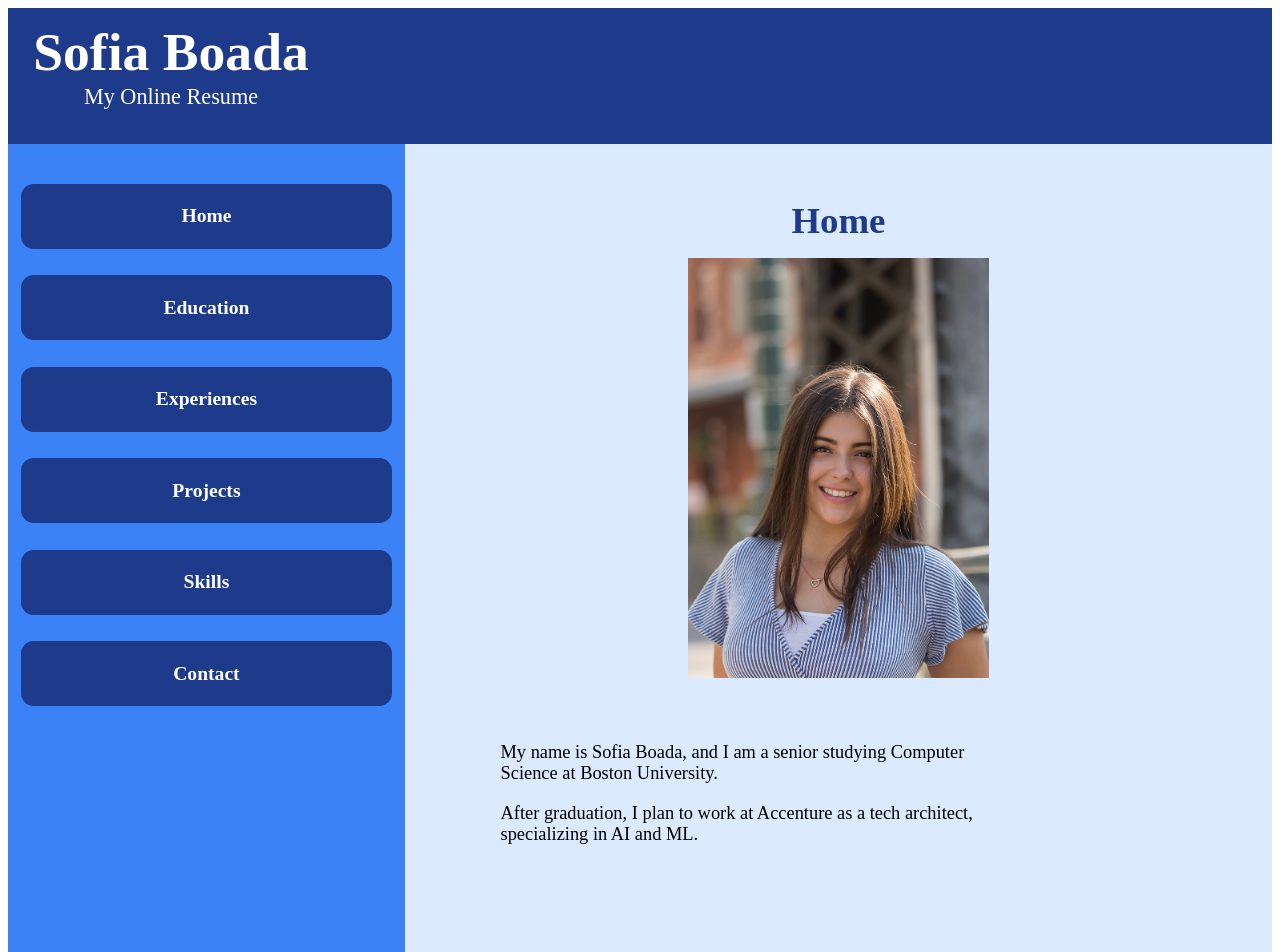
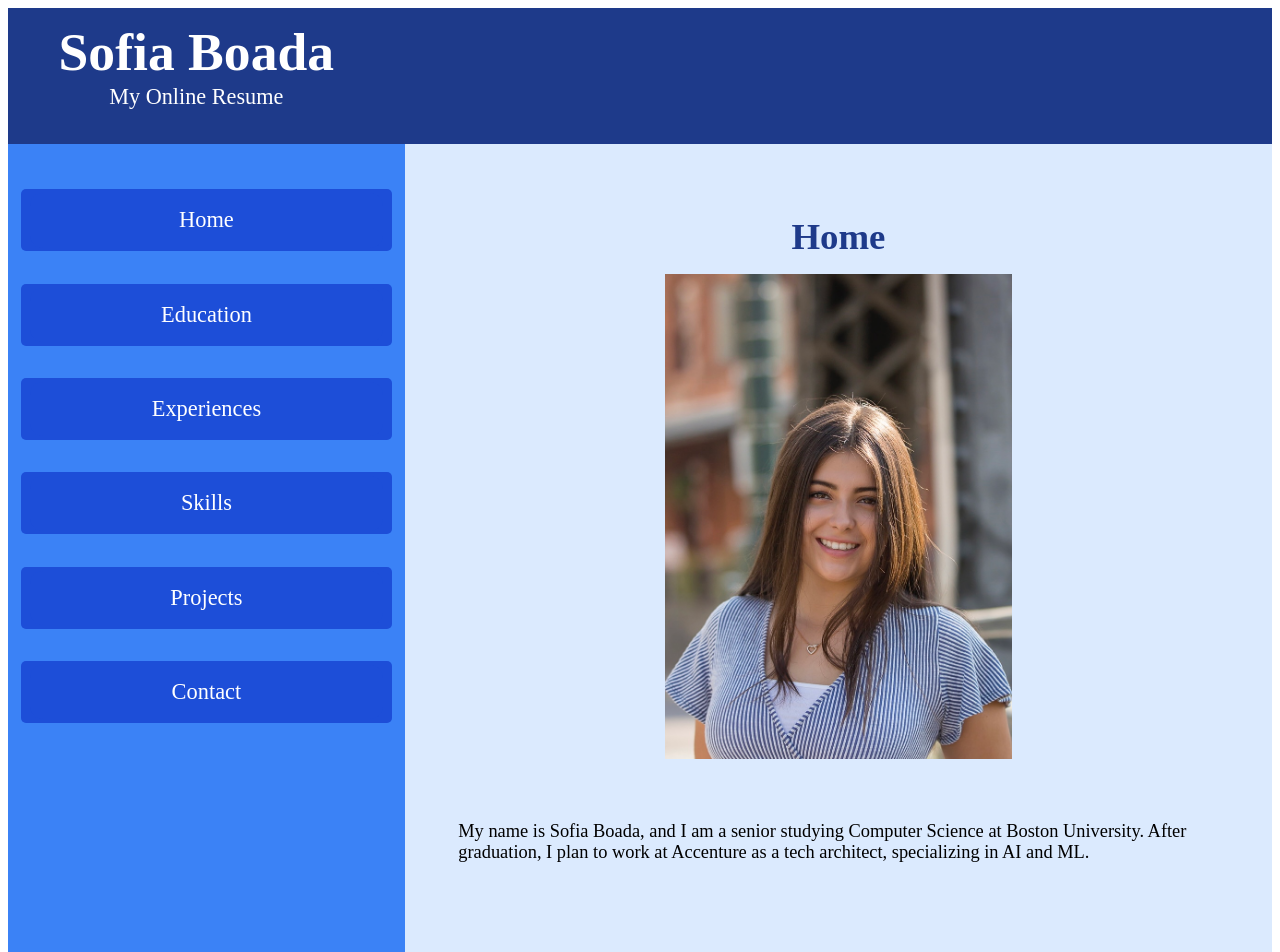
Before and after one commit to sobo3038/mp-3, a React (Vite) app in the folder mp-3/: page / in a window 1280 px wide. Shown: the top 952 px of the page. Built offline with nearby package versions, Linux system fonts and the light colour scheme; the HTML template or start-up script is replaced by a standard one.

Commit message:
completed mp-3

```diff
--- a/mp-3/src/App.tsx
+++ b/mp-3/src/App.tsx
@@ -15,8 +15,8 @@ function Root() {
         <Route path="/" element={<Home />} />
         <Route path="/education" element={<Education />} />
         <Route path="/experiences" element={<Experiences />} />
+        <Route path="/skills" element={<Skills />} />
         <Route path="/projects" element={<Projects />} />
-        <Route path="/skills" element={<Skills />} />
         <Route path="/contact" element={<Contact />} />
       </Routes>
     </>
--- a/mp-3/src/StyledComponents.tsx
+++ b/mp-3/src/StyledComponents.tsx
@@ -1,14 +1,14 @@
 import styled from "styled-components";
 import { Link } from "react-router-dom";
 
-/* Entire page */
+/* Entire page / General styling*/
 export const StyledMain = styled.main`
     display: flex;
+    background-color: #DBEAFE;
     flex-direction: column;
     align-items: center;
-  padding: 3vh 0;
-  background-color: #DBEAFE;
     width: 70%;
+    padding: 5vh 0;
     min-height: 100vh;
     font-family: 'Arial, sans-serif';
     margin: 0 auto;
@@ -18,7 +18,6 @@ export const StyledMain = styled.main`
     }
 `;
 
-/* Wrap all sections */
 export const StyledContainer = styled.div`
     display: flex;
     width: 100%;
@@ -30,39 +29,14 @@ export const StyledContainer = styled.div`
     }
 `;
 
-/* Page Title */
-export const StyledTitle = styled.h2`
-  text-align: center;
-  font-size: calc(24px + 1vw);
-  font-weight: 500;
-  color: #1E3A8A;
-  margin-bottom: 2vh;
-`;
-
-/* Container Sections */
-export const SecContainer = styled.div`
+export const StyledSectionContainer = styled.div`
   width: 90%;
   max-width: 900px;
   margin: 0 auto 2vh;
   padding: 1vh 2vw;
 `;
 
-/* Section Heading */
-export const SecHeading = styled.h3`
-  color: #1D4ED8;
-  font-size: calc(20px + 0.5vw);
-  font-weight: bold;
-  margin-bottom: 1vh;
-`;
-
-/* List Container */
-export const StyledList = styled.ul`
-  list-style-type: disc;
-  padding-left: 2vw;
-`;
-
-/* List Item */
-export const StyledListItem = styled.li`
+export const StyledList = styled.li`
 font-size: calc(12px + 0.5vw);
 color: black;
 margin-bottom: 1vh;
@@ -71,40 +45,55 @@ word-wrap: break-word;
 text-align: left;
 `;
 
-
-/* Paragraph */
 export const StyledParagraph = styled.p`
   font-size: calc(12px + 0.5vw);
   color: black;
   margin-bottom: 1vh;
-  max-width: 500px;
+  max-width: 1000px;
   word-wrap: break-word;
   text-align: left;
+  margin: 10px;
 `;
 
-
-/* Images */
-export const ConImage = styled.img`
-  width: 100%;
-  max-width: 19vw;
-  border-radius: 50%;
+/*Headers/Titles*/
+export const StyledHeaderOne = styled.h1`
+    margin: 0;
+    font-size: calc(28px + 2vw);
+    text-align: left;
+    @media screen and (max-width: 750px) {
+        text-align: center;
+        font-size: calc(24px + 1.5vw);
+    }
+`;
+export const StyledHeaderTwo = styled.h2`
+  text-align: center;
+  font-size: calc(24px + 1vw);
+  font-weight: 500;
+  color: #1E3A8A;
   margin-bottom: 2vh;
 `;
 
+export const StyledHeaderThree = styled.h3`
+  color: #1D4ED8;
+  font-size: calc(20px + 0.5vw);
+  font-weight: bold;
+  margin-bottom: 1vh;
+`;
+
 /* Navigation */
-export const StyledNav = styled.nav`
+export const StyledNavigation = styled.nav`
   display: flex;
-  width: 30%;
   background-color: #3b82f6;
   padding: 1% 1%;
   justify-content: center;
+  width: 30%;
 
   @media screen and (max-width: 750px) {
     width: 100%;
     padding: 0; /*fixed excess nav error!*/
   }
 `;
-export const StyledNavList = styled.ul`
+export const StyledNavigationList = styled.ul`
   display: flex;
   flex-direction: column;
   width: 100%;
@@ -125,9 +114,9 @@ export const StyledNavList = styled.ul`
     height: auto;
   }
 `;
-export const StyledNavItem = styled.li`
-  background-color: #1e3a8a;
-  border-radius: 1vw;
+export const StyledNavigationItem = styled.li`
+  background-color: #1D4ED8;
+  border-radius: 5px;
   padding: 0.3vw 0.7vw;
 
   @media screen and (max-width: 750px) {
@@ -135,31 +124,27 @@ export const StyledNavItem = styled.li`
     width: 100%;
   }
 `;
-export const StyledNavLink = styled(Link)`
+export const StyledNavigationLink = styled(Link)`
+    font-size: calc(16px + 0.5vw);
     display: flex;
+    align-items: center;
     justify-content: center;
-  align-items: center;
     text-align: center;
-  font-size: calc(10px + 0.75vw);
-  font-weight: bold;
-  width: 90%;
-  padding: 5%;
+    padding: 4%;
     color: white;
-  background-color: #1e3a8a;
+    background-color: #1D4ED8;
     text-decoration: none;
     border-radius: 1vw;
-
     &:hover {
         text-decoration: underline;
     }
-
     @media screen and (max-width: 750px) {
+        align-items: center;
+        justify-content: center;
+        text-align: center;
         display: flex;
         width: 100%;
         font-size: calc(9px + 0.75vw);
-    align-items: center;
-    justify-content: center;
-    text-align: center;
     }
 `;
 
@@ -167,10 +152,10 @@ export const StyledNavLink = styled(Link)`
 export const StyledFooter = styled.footer`
     background-color: #1e40af;
     color: white;
-  padding: 1vh 1vw;
     text-align: center;
     width: 100%;
     margin-top: auto;
+    padding: 0.1% 0;
 `;
 export const FooterLink = styled.a`
     color: white;
@@ -183,35 +168,24 @@ export const FooterLink = styled.a`
 /* Header*/
 export const StyledHeader = styled.header`
     display: flex;
+    padding: 1% 4%;
     background-color: #1e3a8a;
     color: white;
-  padding: 1% 2%;
-
     @media screen and (max-width: 750px) {
         justify-content: center;
         align-items: center;
     }
 `;
 export const StyledHeaderContainer = styled.div`
+    flex-direction: column;
     display: flex;
     align-items: center;
-  flex-direction: column;
 `;
-export const StyledHeaderOne = styled.h1`
-  margin: 0;
-  font-size: calc(28px + 2vw);
-  text-align: left;
 
-  @media screen and (max-width: 750px) {
-    text-align: center;
-    font-size: calc(24px + 1.5vw);
-  }
-`;
-export const StyledSubtitle = styled.p`
+export const StyledP = styled.p`
     font-size: calc(12px + 0.8vw);
     text-align: left;
     margin-top: 1px;
-
     @media screen and (max-width: 750px) {
         text-align: center;
         font-size: calc(10px + 0.8vw);
@@ -268,3 +242,31 @@ export const CalculatorButton = styled.button`
 export const CalculatorOutput = styled.h3`
     color: ${(props) => (props.color ? props.color : "black")};
 `;
+
+/*Home Page*/
+export const HomePageContainer = styled.div`
+    display: flex;
+    flex-direction: column;
+    align-items: center;
+`;
+
+export const ProfileImage = styled.img`
+    width: 40%;
+    margin-bottom: 5%;
+`;
+
+/*Projjects Page*/
+export const ContentWrapper = styled.div`
+    display: flex;
+    flex-direction: column;
+    align-items: flex-start;
+    max-width: 800px;
+`;
+
+export const ListItem = styled.li`
+    margin-bottom: 5px;
+`;
+
+export const CalculatorWrapper = styled.div`
+    margin-top: 5px;
+`;
--- a/mp-3/src/components/Footer.tsx
+++ b/mp-3/src/components/Footer.tsx
@@ -1,10 +1,9 @@
 import React from "react";
+
 import { StyledFooter, FooterLink } from "../StyledComponents";
 
 export function Footer() {
   return (
-    <StyledFooter>
-      <p>All rights reserved by Sofia Boada <FooterLink href="https://www.linkedin.com/in/sofia-boada">Credits &copy;</FooterLink></p>
-    </StyledFooter>
+    <StyledFooter><p>All rights reserved by Sofia Boada <FooterLink href="/contact">Credits &copy;</FooterLink></p></StyledFooter>
   );
 }
--- a/mp-3/src/components/Header.tsx
+++ b/mp-3/src/components/Header.tsx
@@ -1,5 +1,5 @@
 import styled from "styled-components";
-import { StyledHeader, StyledHeaderContainer, StyledHeaderOne, StyledSubtitle  } from "../StyledComponents";
+import { StyledHeader, StyledHeaderContainer, StyledHeaderOne, StyledP  } from "../StyledComponents";
 
 
 export function Header(){
@@ -7,7 +7,7 @@ export function Header(){
         <StyledHeader>
             <StyledHeaderContainer>
                 <StyledHeaderOne>Sofia Boada</StyledHeaderOne>
-                <StyledSubtitle>My Online Resume</StyledSubtitle>
+                <StyledP>My Online Resume</StyledP>
             </StyledHeaderContainer>
         </StyledHeader>
     );
--- a/mp-3/src/components/Navigation.tsx
+++ b/mp-3/src/components/Navigation.tsx
@@ -1,17 +1,17 @@
 import styled from "styled-components";
-import { StyledNav, StyledNavList, StyledNavItem, StyledNavLink } from "../StyledComponents";
+import { StyledNavigation, StyledNavigationList, StyledNavigationItem, StyledNavigationLink } from "../StyledComponents";
 
 export function Nav() {
     return (
-        <StyledNav>
-            <StyledNavList>
-            <StyledNavItem><StyledNavLink to="/">Home</StyledNavLink></StyledNavItem>
-                <StyledNavItem><StyledNavLink to="/education">Education</StyledNavLink></StyledNavItem>
-                <StyledNavItem><StyledNavLink to="/experiences">Experiences</StyledNavLink></StyledNavItem>
-                <StyledNavItem><StyledNavLink to="/projects">Projects</StyledNavLink></StyledNavItem>
-                <StyledNavItem><StyledNavLink to="/skills">Skills</StyledNavLink></StyledNavItem>
-                <StyledNavItem><StyledNavLink to="/contact">Contact</StyledNavLink></StyledNavItem>
-            </StyledNavList>
-        </StyledNav>
+        <StyledNavigation>
+            <StyledNavigationList>
+            <StyledNavigationItem><StyledNavigationLink to="/">Home</StyledNavigationLink></StyledNavigationItem>
+                <StyledNavigationItem><StyledNavigationLink to="/education">Education</StyledNavigationLink></StyledNavigationItem>
+                <StyledNavigationItem><StyledNavigationLink to="/experiences">Experiences</StyledNavigationLink></StyledNavigationItem>
+                <StyledNavigationItem><StyledNavigationLink to="/skills">Skills</StyledNavigationLink></StyledNavigationItem>
+                <StyledNavigationItem><StyledNavigationLink to="/projects">Projects</StyledNavigationLink></StyledNavigationItem>
+                <StyledNavigationItem><StyledNavigationLink to="/contact">Contact</StyledNavigationLink></StyledNavigationItem>
+            </StyledNavigationList>
+        </StyledNavigation>
     )
 }
--- a/mp-3/src/pages/Home.tsx
+++ b/mp-3/src/pages/Home.tsx
@@ -1,45 +1,22 @@
 import React from "react";
-import { Link } from "react-router-dom";
-import styled from "styled-components";
 import { Header } from "../components/Header";
 import { Nav } from "../components/Navigation";
 import { Footer } from "../components/Footer";
-import { StyledMain,StyledParagraph, StyledContainer, SecContainer, StyledTitle } from "../StyledComponents";
-
-const HomeContainer = styled.div`
-  display: flex;
-  flex-direction: column;
-  align-items: center;
-`;
-
-const HomeImage = styled.img`
-  width: 40%;
-  margin-bottom: 5%;
-`;
-
-
+import { StyledMain,StyledParagraph, StyledContainer, HomePageContainer,ProfileImage, StyledSectionContainer, StyledHeaderTwo } from "../StyledComponents";
 
 export function Home() {
   return (
       <>
         <Header />
         <StyledContainer>
-        <Nav />
-        <StyledMain>
-            <StyledTitle><strong>Home</strong></StyledTitle>
-                <HomeContainer>
-                <HomeImage src="picture.jpeg" alt="Profile Picture" />
-                <SecContainer>
-                      <StyledParagraph>
-                          My name is Sofia Boada, and I am a senior studying Computer Science at Boston University.
-                      </StyledParagraph>
-                      <StyledParagraph>
-                          After graduation, I plan to work at Accenture as a tech architect, specializing in AI and ML.
-                      </StyledParagraph>
-                </SecContainer>
-
-                </HomeContainer>
-        </StyledMain>
+          <Nav />
+            <StyledMain>
+                <StyledHeaderTwo><strong>Home</strong></StyledHeaderTwo>
+                    <HomePageContainer>
+                      <ProfileImage src="picture.jpeg" alt="Profile Picture" />
+                      <StyledSectionContainer><StyledParagraph> My name is Sofia Boada, and I am a senior studying Computer Science at Boston University. After graduation, I plan to work at Accenture as a tech architect, specializing in AI and ML.</StyledParagraph></StyledSectionContainer>
+                    </HomePageContainer>
+            </StyledMain>
         </StyledContainer>
         <Footer />
       </>
--- a/mp-3/src/pages/Projects.tsx
+++ b/mp-3/src/pages/Projects.tsx
@@ -2,24 +2,9 @@ import React from "react";
 import { Header } from "../components/Header";
 import { Nav } from "../components/Navigation";
 import { Footer } from "../components/Footer";
-import styled from "styled-components";
 import { Calculator } from "../components/Calculator";
-import { StyledContainer, StyledParagraph, SecHeading, SecContainer,StyledTitle,StyledLink, StyledMain, StyledList } from "../StyledComponents";
-
-const ContentWrapper = styled.div`
-    display: flex;
-    flex-direction: column;
-    align-items: flex-start;
-    max-width: 800px;
-`;
-
-const ListItem = styled.li`
-    margin-bottom: 5px;
-`;
-
-const CalculatorWrapper = styled.div`
-    margin-top: 5px;
-`;
+import { StyledContainer, StyledParagraph, StyledHeaderThree, StyledSectionContainer,StyledHeaderTwo,StyledLink, StyledMain } from "../StyledComponents";
+import { ContentWrapper, ListItem,CalculatorWrapper} from "../StyledComponents";
 
 export function Projects() {
   return (
@@ -28,45 +13,23 @@ export function Projects() {
             <StyledContainer>
               <Nav />
                 <StyledMain>
-              <StyledTitle><strong>Projects</strong></StyledTitle>
+                    <StyledHeaderTwo><strong>Projects</strong></StyledHeaderTwo>
                       <ContentWrapper>
-
-              <SecContainer>
-              <SecHeading>College Work</SecHeading>
+                        <StyledSectionContainer>
+                          <StyledHeaderThree>College Work</StyledHeaderThree>
                             <StyledParagraph>Here are some of my projects:</StyledParagraph>
-                  <StyledList>
-                    <ListItem>
-                      <StyledLink href="https://github.com/Jzhang011127/cs411-group-23" target="_blank">
-                        CS411 Group Project: Weather App
-                      </StyledLink>
-                    </ListItem>
-                    <ListItem>
-                      <StyledLink href="https://github.com/sobo3038/sobo3038.github.io" target="_blank">
-                        CS506 Personal Webpage with Assignments
-                      </StyledLink>
-                    </ListItem>
-                    <ListItem>
-                      <StyledLink href="https://github.com/sobo3038/CS506-final-project" target="_blank">
-                        CS506 Final Project: Box Office Revenue Predictor
-                      </StyledLink>
-                    </ListItem>
-                    <ListItem>
-                      <StyledLink href="https://github.com/sobo3038/cs320-fall-2024-private" target="_blank">
-                        CS320 Assignments and Projects
-                      </StyledLink>
-                    </ListItem>
-                  </StyledList>
-
-                  <SecHeading>Calculator</SecHeading>
+                                <ListItem><StyledLink href="https://github.com/Jzhang011127/cs411-group-23" target="_blank"> CS411 Group Project: Weather App</StyledLink></ListItem>
+                                <ListItem><StyledLink href="https://github.com/sobo3038/sobo3038.github.io" target="_blank">CS506 Personal Webpage with Assignments</StyledLink></ListItem>
+                                <ListItem><StyledLink href="https://github.com/sobo3038/CS506-final-project" target="_blank">CS506 Final Project: Box Office Revenue Predictor</StyledLink></ListItem>
+                                <ListItem><StyledLink href="https://github.com/sobo3038/cs320-fall-2024-private" target="_blank">CS320 Assignments and Projects</StyledLink></ListItem>
+                          <StyledHeaderThree>Calculator</StyledHeaderThree>
                             <CalculatorWrapper>
                                 <Calculator />
                             </CalculatorWrapper>
-              </SecContainer>
-
+                        </StyledSectionContainer>
                       </ContentWrapper>
                 </StyledMain>
             </StyledContainer>
-
           <Footer />
       </>
   );
--- a/mp-3/src/pages/Skills.tsx
+++ b/mp-3/src/pages/Skills.tsx
@@ -2,7 +2,7 @@ import React from "react";
 import { Header } from "../components/Header";
 import { Nav } from "../components/Navigation";
 import { Footer } from "../components/Footer";
-import { StyledContainer, StyledParagraph, StyledMain, StyledTitle, SecContainer, SecHeading, StyledList, StyledListItem } from "../StyledComponents";
+import { StyledContainer, StyledMain, StyledHeaderTwo, StyledSectionContainer, StyledHeaderThree, StyledList } from "../StyledComponents";
 
 export function Skills() {
   return (
@@ -11,29 +11,21 @@ export function Skills() {
           <StyledContainer>
           <Nav />
           <StyledMain>
-              <StyledTitle><strong>Skills</strong></StyledTitle>
-
-              <SecContainer>
-                  <SecHeading>Programming Languages</SecHeading>
-                  <StyledList>
-                      <StyledParagraph>Python, Java, GO, JavaScript, C++, Swift</StyledParagraph>
-                  </StyledList>
-
-                  <SecHeading>Web Development</SecHeading>
-                  <StyledList>
-                      <StyledListItem>React, Node.js, HTML, CSS</StyledListItem>
-                  </StyledList>
-
-                  <SecHeading>Tools & Technologies</SecHeading>
-                  <StyledList>
-                      <StyledListItem>Git, VSCode, AWS, Neo4j</StyledListItem>
-                  </StyledList>
-
-                  <SecHeading>Languages</SecHeading>
-                  <StyledList>
-                      <StyledListItem>English (Fluent), Spanish (Native), Mandarin (Elementary)</StyledListItem>
-                  </StyledList>
-              </SecContainer>
+              <StyledHeaderTwo><strong>Skills</strong></StyledHeaderTwo>
+              <StyledSectionContainer>
+                  {/*Skill 1*/}
+                  <StyledHeaderThree>Programming Languages</StyledHeaderThree>
+                      <StyledList>Python, Java, GO, JavaScript, C++, Swift</StyledList>
+                  {/*Skill 2*/}
+                  <StyledHeaderThree>Web Development</StyledHeaderThree>
+                      <StyledList>React, Node.js, HTML, CSS</StyledList>
+                  {/*Skill 3*/}
+                  <StyledHeaderThree>Tools & Technologies</StyledHeaderThree>
+                      <StyledList>Git, VSCode, AWS, Neo4j</StyledList>
+                  {/*Skill 4*/}
+                  <StyledHeaderThree>Languages</StyledHeaderThree>
+                      <StyledList>English (Fluent), Spanish (Native), Mandarin (Elementary)</StyledList>
+              </StyledSectionContainer>
           </StyledMain>
           </StyledContainer>
           <Footer />
```
Also changed, not shown: mp-3/src/components/Calculator.tsx (+30 -31 lines), mp-3/src/pages/Contact.tsx (+4 -5 lines), mp-3/src/pages/Education.tsx (+5 -6 lines), mp-3/src/pages/Experiences.tsx (+24 -19 lines). Lines whose indentation alone changed are shown as unchanged.
